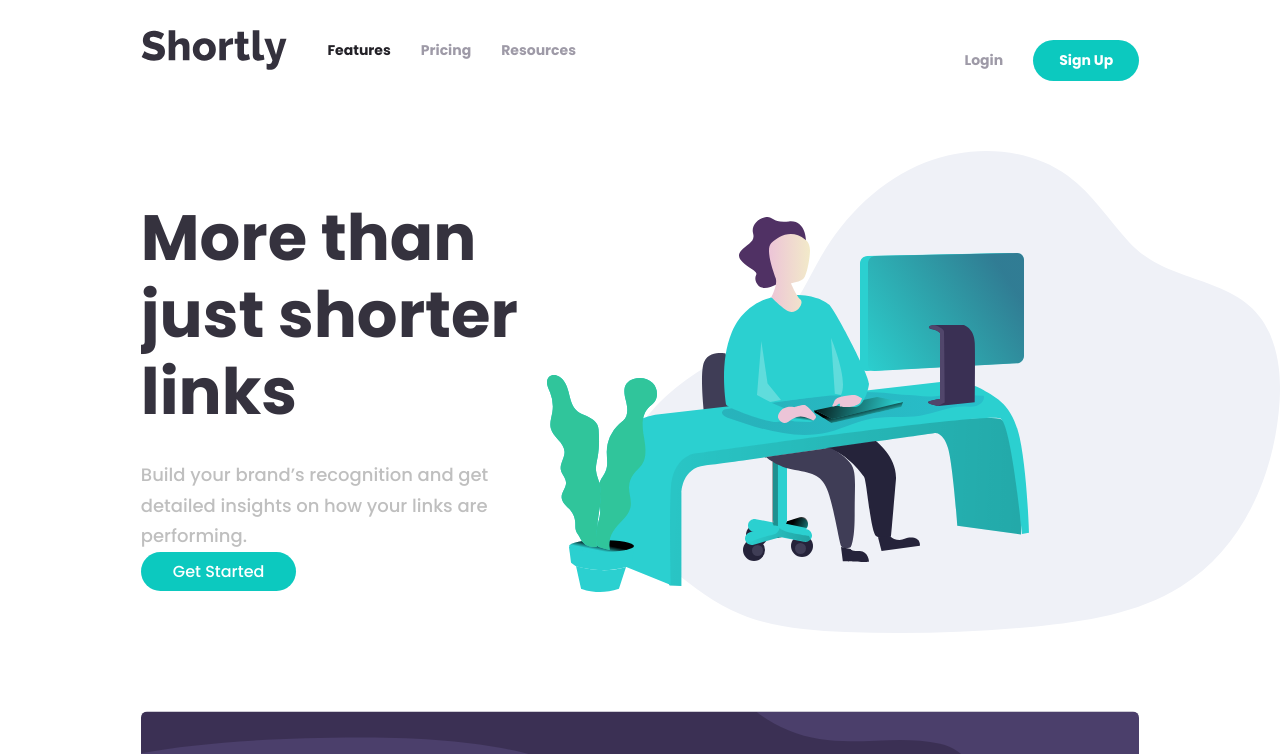
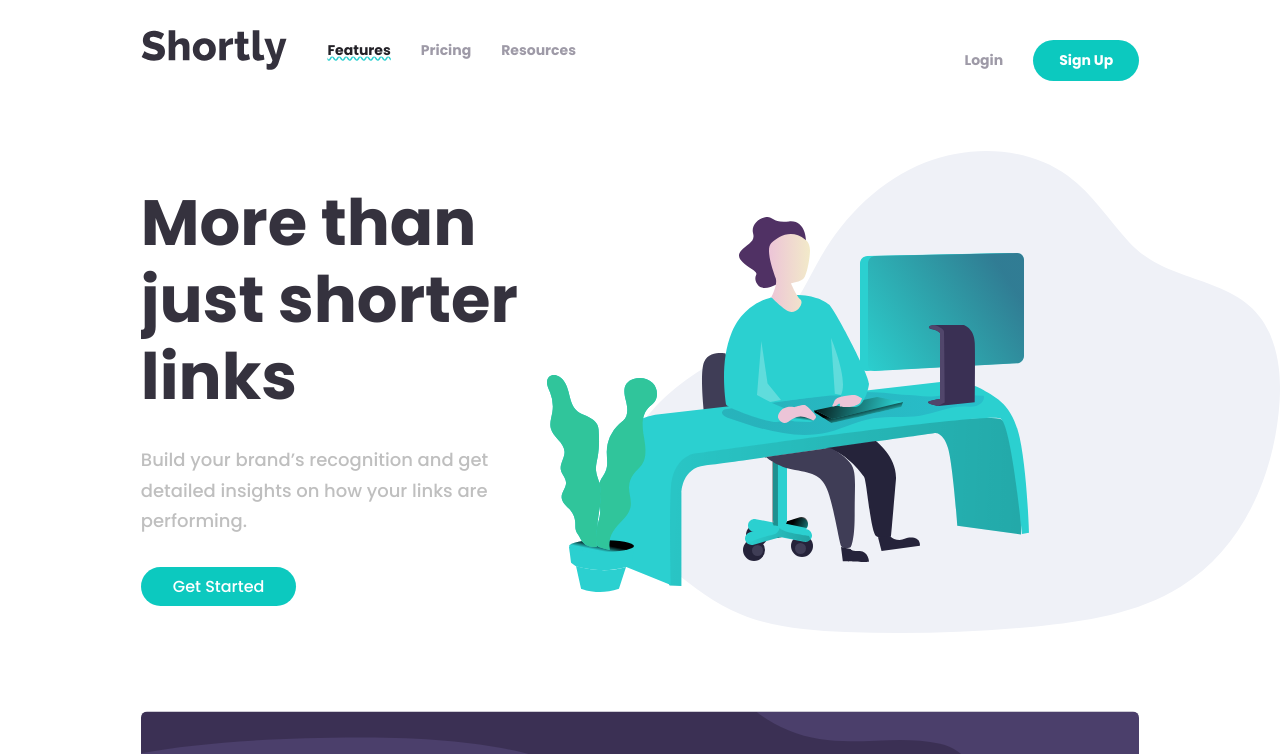
Before and after one commit to CatherineKiiru/url-shortening-website, a plain HTML site: page index.html in a window 1280 px wide. In both pictures the pointer is over the link "Features". Shown: the top 754 px of the page. Drawn offline with Linux system fonts and the light colour scheme.

Commit message:
added styling to nav links

```diff
--- a/css/style.css
+++ b/css/style.css
@@ -116,6 +116,7 @@ img {
 .header-section .nav-buttons .btn {
   color: #fff;
   width: 80%;
+
 }
 
 @media (max-width: 375px) {
@@ -144,10 +145,16 @@ img {
   font-size: 14px;
   color: #9e9aa7;
   transition: 0.3s;
+
 }
 
 .main-navigation a:hover {
   color: #232127;
+  text-decoration-line: underline;
+  text-decoration-style: wavy;
+  text-decoration-color: #2acfcf;
+
+
 }
 
 
@@ -171,6 +178,7 @@ img {
   border-radius: 100px;
   transition: 0.3s;
   padding: 7px 32px;
+
 }
 
 /* Sign up, get started and delete buttons */
@@ -245,6 +253,7 @@ img {
   flex: 1;
   min-width: 400px;
 
+
 }
 
 @media (max-width: 1024px) {
@@ -252,6 +261,7 @@ img {
     max-width: 90%;
     min-width: 0;
     text-align: center;
+
   }
 }
 
@@ -270,14 +280,14 @@ img {
 .landing .landing-text p {
   font-size: 18px;
   max-width: 500px;
-  padding: 30px 0 0;
+  padding: 30px 0;
 
 }
 
 @media (max-width: 1024px) {
   .landing .landing-text p {
     font-size: 16px;
-    margin: 10px auto 29.41176px;
+
   }
 }
 
```
